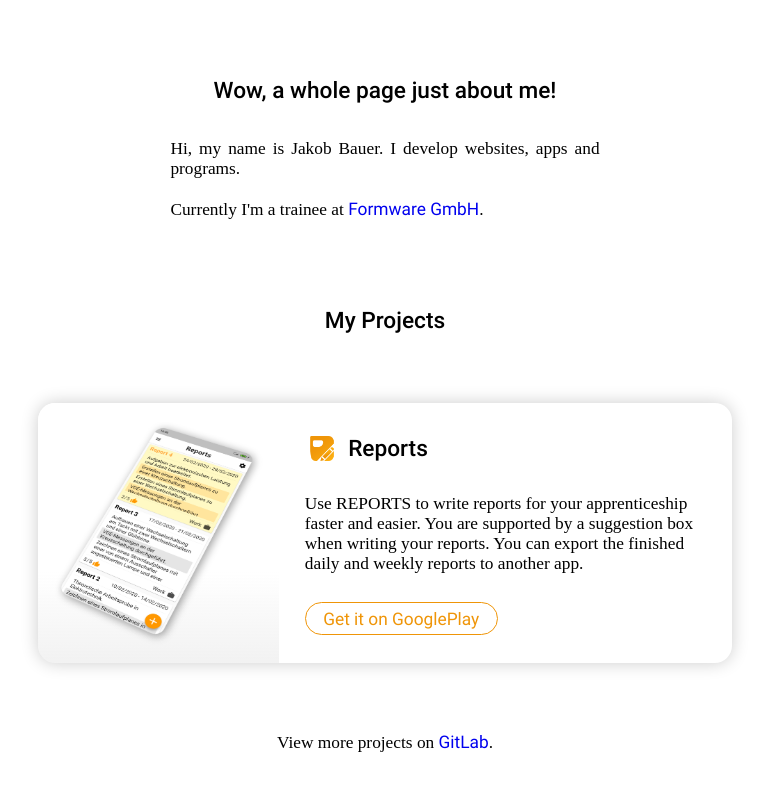
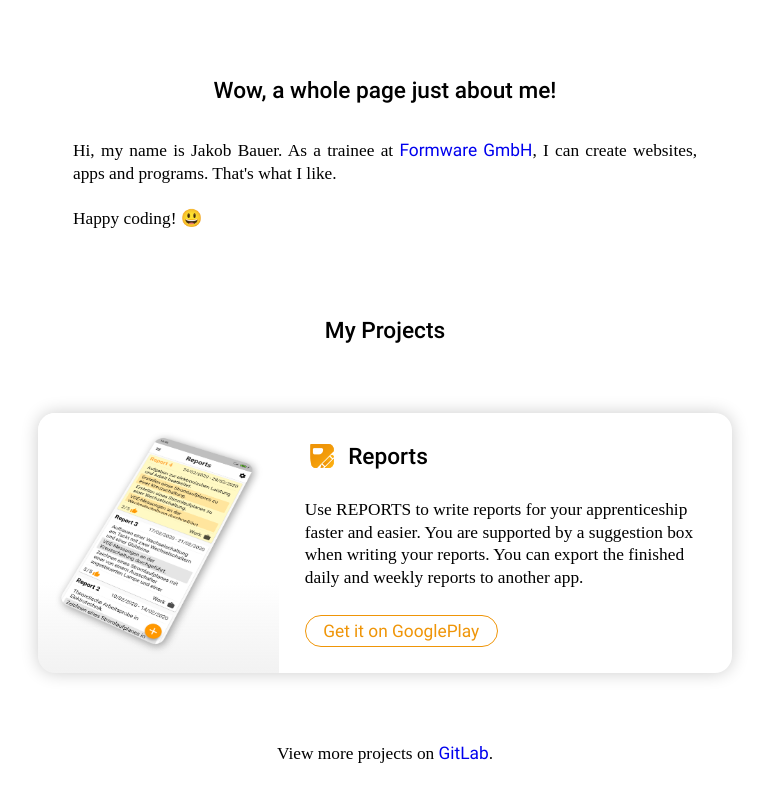
Before and after one commit to bauerjakob/website-old, an Angular app: page / in a window 1280 px wide. Shown: the part 800-1600 px from the top of the page, without its empty margins (255-1024 px from the left). Built offline with nearby package versions, Linux system fonts and the light colour scheme; a web font is replaced by a local one.

Commit message:
Update about me text

```diff
--- a/src/app/components/home/about-me/about-me.component.html
+++ b/src/app/components/home/about-me/about-me.component.html
@@ -1,9 +1,9 @@
 <section>
     <h2>Wow, a whole page just about me!</h2>
     <p>
-        Hi, my name is Jakob Bauer. I develop websites, apps and programs.
+        Hi, my name is Jakob Bauer. As a trainee at <a href="https://www.formware.de/">Formware GmbH</a>, I can create websites, apps and programs. That's what I like.
         <br>
         <br>
-        Currently I'm a trainee at <a href="https://www.formware.de/">Formware GmbH</a>.
+        Happy coding! 😃
     </p>
 </section>
--- a/src/assets/styles/font.scss
+++ b/src/assets/styles/font.scss
@@ -77,4 +77,5 @@
 p, pre {
     font-family: roboto-300;
     font-size: 13pt;
+    line-height: 1.3;
 }
```
